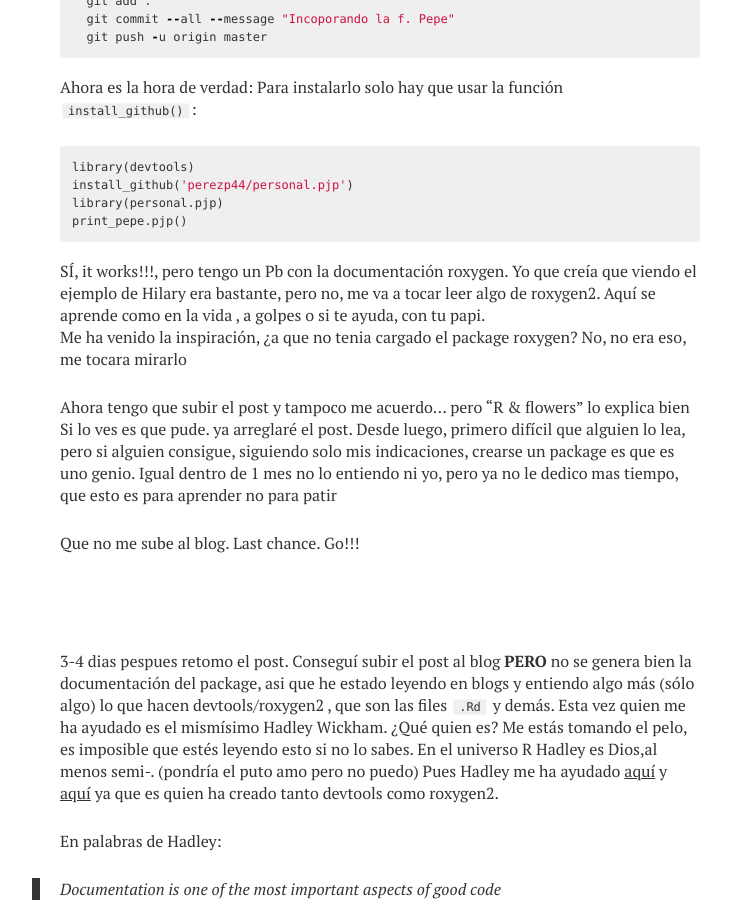
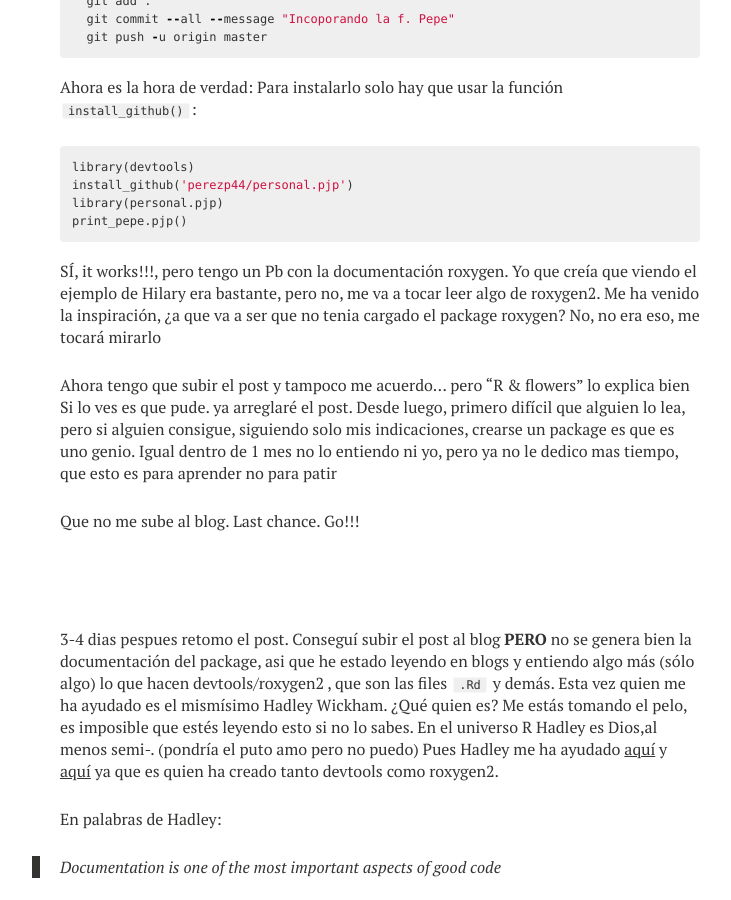
Before and after one commit to perezp44/perezp44.github.io, a Jekyll site: the page built from _posts/2016-02-09-como-crear-RR-package.md, in a window 1280 px wide and 900 px high, scrolled down 5126 px. Shown: the whole window, without its empty margins (260-991 px from the left). Built offline with Jekyll 4.4.1, drawn with Linux system fonts in a browser that asks for light colours; nearby versions of some CDN libraries; comment, search, counter and statistics services are not loaded.

Commit message:
subiendokk

````diff
--- a/_R/2016-02-09-como-crear-RR-package.Rmd
+++ b/_R/2016-02-09-como-crear-RR-package.Rmd
@@ -193,8 +193,7 @@ print_pepe.pjp()
 ```
 
 
-SÍ, it works!!!, pero tengo un Pb con la documentación roxygen. Yo que creía que viendo el ejemplo de Hilary era bastante, pero no, me va a tocar leer algo de roxygen2. Aquí se aprende como en la vida , a golpes o si te ayuda, con tu papi.
-Me ha venido la inspiración, ¿a que no tenia cargado el package roxygen?   No, no era eso, me tocara mirarlo
+SÍ, it works!!!, pero tengo un Pb con la documentación roxygen. Yo que creía que viendo el ejemplo de Hilary era bastante, pero no, me va a tocar leer algo de roxygen2. Me ha venido la inspiración, ¿a que va a ser que no tenia cargado el package roxygen?   No, no era eso, me tocará mirarlo
 
 Ahora tengo que subir el post y tampoco me acuerdo... pero "R & flowers" lo explica bien
 Si lo  ves es que pude. ya arreglaré el post. Desde luego, primero difícil que alguien lo lea, pero si alguien consigue, siguiendo solo mis indicaciones, crearse un package es que es uno genio. Igual dentro de 1 mes no lo entiendo ni yo, pero ya no le dedico mas tiempo, que esto es para aprender no para patir
--- a/_R/2016-03-10-son-tristes-las-canciones-de-NV.Rmd
+++ b/_R/2016-03-10-son-tristes-las-canciones-de-NV.Rmd
@@ -4,13 +4,13 @@ title: "¿Son tristes las canciones de Nacho Vegas? (Sentiment analysis of NV ly
 author: Pedro J. Perez
 description:
 category: r
-tags: [R, Github]
+tags: [PNL, flowers]
 comments: true
 ---
 
 ```{r setup, echo = FALSE, warning=FALSE}
 library(knitr)
-opts_chunk$set(message=FALSE, cache=TRUE, warning=FALSE, echo=TRUE, dev="jpeg")
+opts_chunk$set(message=FALSE, cache=TRUE, warning=FALSE, echo=TRUE, dev="jpeg" )
 ```
 
 
--- a/_config.yml
+++ b/_config.yml
@@ -5,7 +5,7 @@ locale:           en_US
 url:              http://perezp44.github.io
 # url:              http://localhost:4000
 
-name: pjp BLOG
+name: R & flowers blog
 description: Blog on R & computing & flowers (for myself)
 
 # Jekyll configuration
--- a/_posts/2016-02-09-como-crear-RR-package.md
+++ b/_posts/2016-02-09-como-crear-RR-package.md
@@ -198,8 +198,7 @@ print_pepe.pjp()
 {% endhighlight %}
 
 
-SÍ, it works!!!, pero tengo un Pb con la documentación roxygen. Yo que creía que viendo el ejemplo de Hilary era bastante, pero no, me va a tocar leer algo de roxygen2. Aquí se aprende como en la vida , a golpes o si te ayuda, con tu papi.
-Me ha venido la inspiración, ¿a que no tenia cargado el package roxygen?   No, no era eso, me tocara mirarlo
+SÍ, it works!!!, pero tengo un Pb con la documentación roxygen. Yo que creía que viendo el ejemplo de Hilary era bastante, pero no, me va a tocar leer algo de roxygen2. Me ha venido la inspiración, ¿a que va a ser que no tenia cargado el package roxygen?   No, no era eso, me tocará mirarlo
 
 Ahora tengo que subir el post y tampoco me acuerdo... pero "R & flowers" lo explica bien
 Si lo  ves es que pude. ya arreglaré el post. Desde luego, primero difícil que alguien lo lea, pero si alguien consigue, siguiendo solo mis indicaciones, crearse un package es que es uno genio. Igual dentro de 1 mes no lo entiendo ni yo, pero ya no le dedico mas tiempo, que esto es para aprender no para patir
````
Also changed, not shown: _posts/2016-03-10-son-tristes-las-canciones-de-NV.md (+1 -1 lines).
